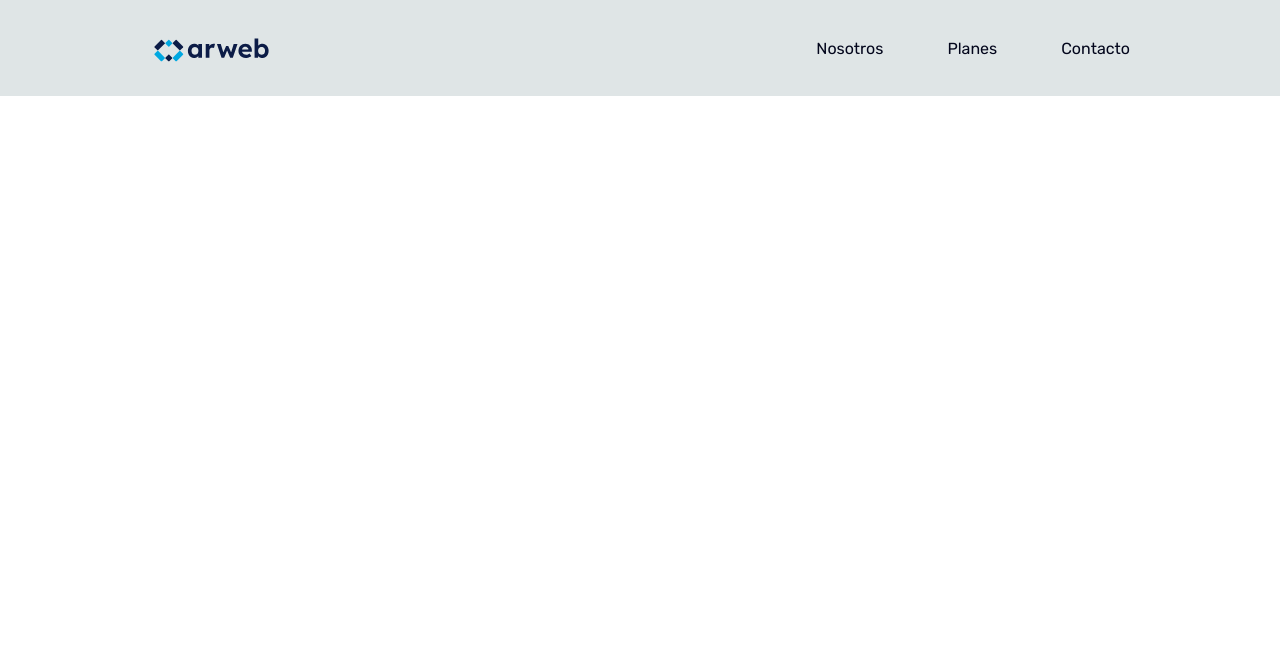
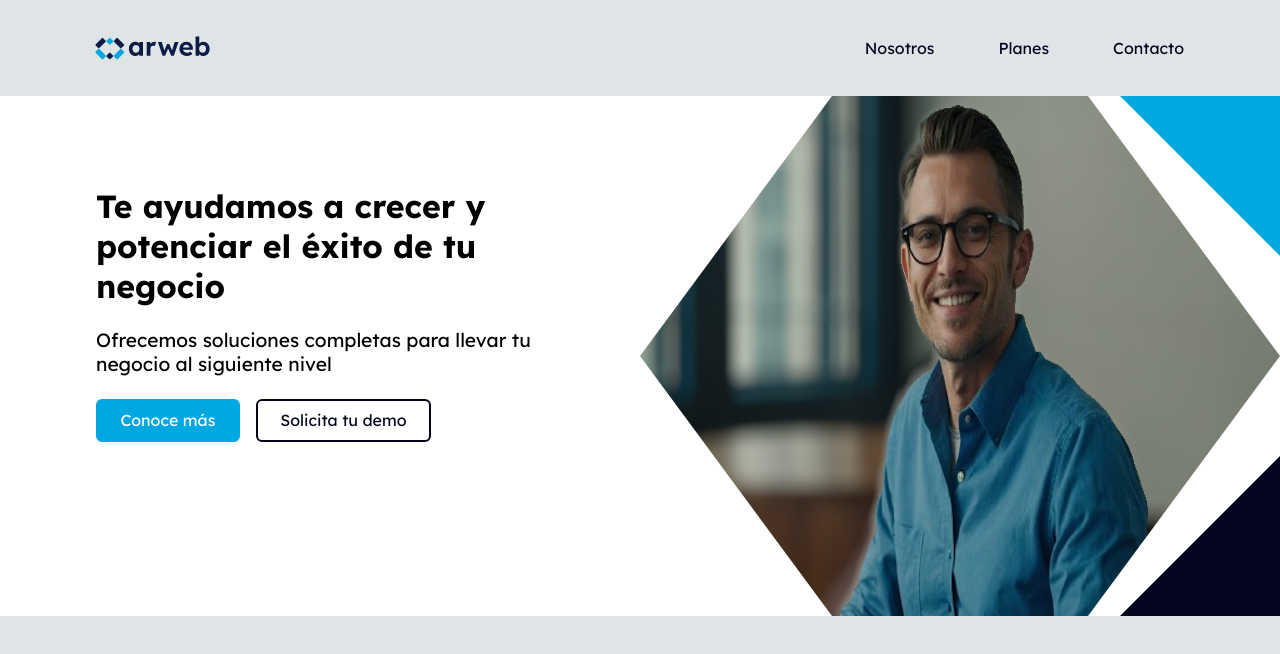
Before and after one commit to qcmarcel/arweb-landing, a Next.js app: page / in a window 1280 px wide. Shown: the top 654 px of the page. Built offline with nearby package versions, Linux system fonts and the light colour scheme.

Commit message:
Create Hero section

```diff
--- a/app/globals.css
+++ b/app/globals.css
@@ -16,6 +16,10 @@ a {
   font-style: var(--text-color-primary);
 }
 
+body {
+  background-color: var(--bg-secondary);
+}
+
 :root {
   --color-primary: rgb(12, 28, 71);
   --color-secondary: rgb(114, 81, 188);
@@ -29,8 +33,8 @@ a {
   --bg-tertiary: var(--color-primary-dark);
   --bg-quaternary: var(--color-tertiary-white);
 
-  --padding-primary-x: 9.375rem;
-  --padding-primary-y: 9.375rem;
+  --padding-primary-x: 6rem;
+  --padding-primary-y: 6rem;
 
   --title-color-primary: rgb(3, 6, 28);
   --title-color-secondary: rgb(255, 255, 255);
--- a/app/layout.tsx
+++ b/app/layout.tsx
@@ -1,9 +1,10 @@
 import type { Metadata } from "next";
-import { Rubik } from "next/font/google";
+import { Lexend } from "next/font/google";
 import "./globals.css";
 import { Header } from "@/components/common/Header";
+import { HeroSection } from "@/components/sections/Hero";
 
-const rubik = Rubik({ subsets: ["latin"] });
+const lexend = Lexend({ subsets: ["latin"] });
 
 export const metadata: Metadata = {
   title: "Ar Web Studio - Somos todo en la web",
@@ -17,9 +18,12 @@ export default function RootLayout({
 }>) {
   return (
     <html lang="en">
-      <body className={rubik.className}>
-        <Header />
-        {children}
+      <body className={lexend.className}>
+        <main>
+          <Header />
+          <HeroSection />
+          {children}
+        </main>
       </body>
     </html>
   );
--- /dev/null
+++ b/components/common/Button/Button.css
@@ -0,0 +1,33 @@
+.Button {
+  outline: none;
+  border: none;
+  padding: 0.6rem 1.4rem;
+  text-decoration: none;
+  border-radius: var(--radius-primary);
+}
+
+.Button.Button-solid {
+  background-color: var(--color-tertiary);
+  border: 2px solid var(--color-tertiary);
+  color: white;
+}
+
+.Button.Button-solid:hover {
+  background-color: color-mix(
+    in srgb,
+    var(--color-tertiary),
+    rgb(200, 200, 200)
+  );
+  border-color: color-mix(in srgb, var(--color-tertiary), rgb(200, 200, 200));
+}
+
+.Button.Button-outline {
+  background-color: transparent;
+  border: 2px solid var(--color-primary-dark);
+  color: var(--color-primary-dark);
+}
+
+.Button.Button-outline:hover {
+  background-color: var(--color-primary-dark);
+  color: var(--text-color-secondary);
+}
--- /dev/null
+++ b/components/common/Button/Button.tsx
@@ -0,0 +1,43 @@
+import "./Button.css";
+interface Props extends React.ButtonHTMLAttributes<HTMLButtonElement> {
+  buttonType: "solid" | "outline";
+  children: React.ReactNode;
+  className?: string;
+  href?: string;
+  target?: "_self" | "_blank" | "_parent" | "_top" | undefined;
+  rel?: string | undefined;
+}
+
+function Button({
+  buttonType,
+  children,
+  className,
+  href,
+  target,
+  rel,
+  ...props
+}: Props) {
+  if (href) {
+    if (!target) target = undefined;
+    if (!rel) rel = undefined;
+    return (
+      <a
+        href={href}
+        target={target}
+        rel={rel}
+        className={`Button Button-${buttonType}${
+          className ? " " + className : ""
+        }`}
+      >
+        {children}
+      </a>
+    );
+  }
+  return (
+    <button className={`Button Button-${buttonType} ` + className} {...props}>
+      {children}
+    </button>
+  );
+}
+
+export default Button;
--- /dev/null
+++ b/components/common/Button/index.ts
@@ -0,0 +1 @@
+export { default as Button } from "./Button";
--- a/components/common/Header/Header.css
+++ b/components/common/Header/Header.css
@@ -9,7 +9,8 @@
 
   height: 12vh;
   background-color: var(--bg-secondary);
-  padding: 1rem var(--padding-primary-x);
+  padding: 0.8rem var(--padding-primary-x) 0.8rem
+    calc(var(--padding-primary-x) - 5px);
 }
 
 .Header-Logo,
--- a/components/common/Header/Header.tsx
+++ b/components/common/Header/Header.tsx
@@ -9,7 +9,9 @@ function Header() {
     <header className="Header">
       <div className="Header-container">
         <div className="Header-Logo">
-          <Logo text />
+          <a href="/">
+            <Logo text />
+          </a>
         </div>
         <div className="Header-Links">
           <button className="Header-Links-Mobile-Btn">
--- /dev/null
+++ b/components/sections/Hero/Hero.css
@@ -0,0 +1,70 @@
+.Hero {
+  display: grid;
+  grid-template-columns: 1fr 1fr;
+  height: 65vh;
+  background-color: var(--bg-primary);
+}
+
+.Hero-content {
+  display: flex;
+  flex-direction: column;
+  padding: 90px 50px 90px var(--padding-primary-x);
+}
+
+.Hero-content h1 {
+  font-size: 2rem;
+  font-weight: bold;
+  padding-bottom: 1.4rem;
+}
+
+.Hero-content p {
+  font-size: 1.2rem;
+  padding-bottom: 1.4rem;
+}
+
+.Hero-content div {
+  display: flex;
+  gap: 1rem;
+}
+
+.Hero-image {
+  position: relative;
+  overflow: hidden;
+  height: 65vh;
+}
+
+.Hero-image img {
+  width: 100%;
+  height: 100%;
+  aspect-ratio: 16 / 9;
+  clip-path: polygon(30% 0%, 70% 0%, 100% 50%, 70% 100%, 30% 100%, 0% 50%);
+}
+
+.Hero-image-triangles {
+  position: absolute;
+  z-index: 1;
+  height: 65vh;
+  width: 65vh;
+  right: 0;
+  top: 0;
+}
+
+.Hero-image-triangles #Hero-image-triangles_1 {
+  width: 10rem;
+  height: 10rem;
+  background-color: var(--color-tertiary);
+  clip-path: polygon(100% 0, 0 0, 100% 100%);
+  position: absolute;
+  top: 0;
+  right: 0;
+}
+
+.Hero-image-triangles #Hero-image-triangles_2 {
+  width: 10rem;
+  height: 10rem;
+  background-color: var(--color-primary-dark);
+  clip-path: polygon(100% 0, 0 100%, 100% 100%);
+  position: absolute;
+  bottom: 0;
+  right: 0;
+}
--- a/components/sections/Hero/Hero.tsx
+++ b/components/sections/Hero/Hero.tsx
@@ -0,0 +1,34 @@
+import Image from "next/image";
+import { Button } from "@/components/common/Button";
+import "./Hero.css";
+
+function HeroSection() {
+  return (
+    <section className="Hero">
+      <div className="Hero-content">
+        <h1>Te ayudamos a crecer y potenciar el éxito de tu negocio</h1>
+        <p>
+          Ofrecemos soluciones completas para llevar tu negocio al siguiente
+          nivel
+        </p>
+        <div>
+          <Button buttonType="solid" href="#">
+            Conoce más
+          </Button>
+          <Button buttonType="outline" href="#">
+            Solicita tu demo
+          </Button>
+        </div>
+      </div>
+      <div className="Hero-image">
+        <Image src="/img/HeroMen.png" alt="" width={1792} height={1008} />
+        <div className="Hero-image-triangles">
+          <div id="Hero-image-triangles_1"></div>
+          <div id="Hero-image-triangles_2"></div>
+        </div>
+      </div>
+    </section>
+  );
+}
+
+export default HeroSection;
--- a/components/sections/Hero/index.ts
+++ b/components/sections/Hero/index.ts
@@ -0,0 +1 @@
+export { default as HeroSection } from "./Hero";
```
Also changed, not shown: public/img/HeroMen.png (added).
